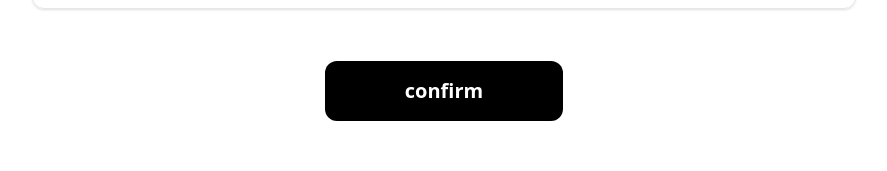
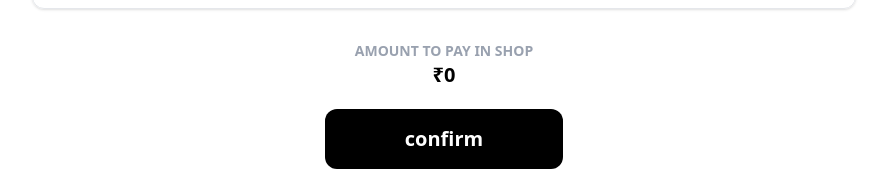
Before and after one commit to Abhijithmt/barber-booking, a React (Vite) app: page /register in a window 1280 px wide. Shown: the part 5004-5175 px from the top of the page, without its empty margins (196-1083 px from the left). Built offline with nearby package versions, Linux system fonts and the light colour scheme.

Commit message:
total amount

```diff
--- a/src/pages/appoinment.jsx
+++ b/src/pages/appoinment.jsx
@@ -20,12 +20,48 @@ import barber3 from '../assets/barberpoto.jpg'
 import { useActionState, useState } from 'react'
 function Appoinment(){
 
-    const [hair,SetHair]=useState(null)
+
+
+      const [hair,SetHair]=useState(null)
     const [facial,SetFacial]=useState(null)
     const [beard,SetBeard]=useState(null)
     const [style,SetStyle]=useState(null)
     const [barber,SetBarber]=useState(null)
     const [confirm,SetConfirm]=useState(null)
+
+
+
+
+    const price ={
+        //haircut
+        basic:299,
+        Advance:399,
+        premium:499,
+        kids:199,
+        //facial
+        basicfacial:499,
+        Advancefacial:699,
+        premiumfacial:999,
+        skincare:899,
+        //beard
+        basicbeard:199,
+        beardstyle:249,
+        "b+m":299,
+        beardspa:399,
+        //hairstyling
+        straight:1499,
+        haircurl:1249,
+        haircolor:999,
+        premiumcolor:1799
+
+    }
+    const totalprice=(price[hair] || 0)+
+    (price[facial] || 0)+
+    (price[beard] || 0)+
+    (price[style] || 0);
+    console.log("Current Total:", totalprice, "Hair state:", hair);
+
+
 
     return(
         <>
@@ -199,10 +235,10 @@ function Appoinment(){
                 <p className='text-gray-400 text-xs font-sans font-bold'>Deep cleaning & glow treatment</p>
                 <div className='flex justify-center mt-3.5 '>
                 <button
-                onClick={()=>{SetFacial(facial=== "Advanced facial"? 'null':'Advanced facial')}}
-                className={`${facial==='Advanced facial'? 'bg-blue-600':'bg-black'} text-white px-16 py-1 rounded-2xl text-center font-sans font-medium`} >
+                onClick={()=>{SetFacial(facial=== "Advancedfacial"? 'null':'Advancedfacial')}}
+                className={`${facial==='Advancedfacial'? 'bg-blue-600':'bg-black'} text-white px-16 py-1 rounded-2xl text-center font-sans font-medium`} >
 
-                    {facial==='Advanced facial'?'selected':'select'}
+                    {facial==='Advancedfacial'?'selected':'select'}
                 </button>
                 </div>
 
@@ -534,6 +570,12 @@ function Appoinment(){
     </div>
   </div>
 </section>
+<div>
+    <div className='text-center'>
+        <p className="text-gray-400 font-bold uppercase text-sm">Amount To Pay In Shop</p>
+        <h2 className='text-xl font-extrabold'>₹{totalprice}</h2>
+    </div>
+</div>
 <div className='flex justify-center py-5 mb-5'>
 <button
 onClick={()=> {SetConfirm('confirm')}}
```
